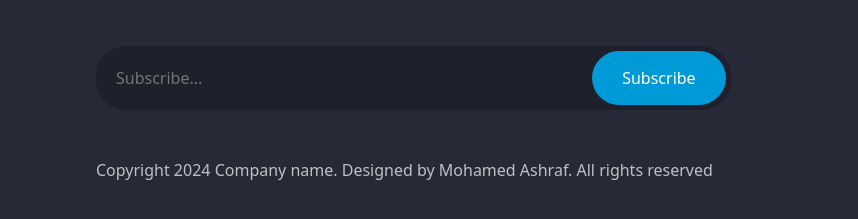
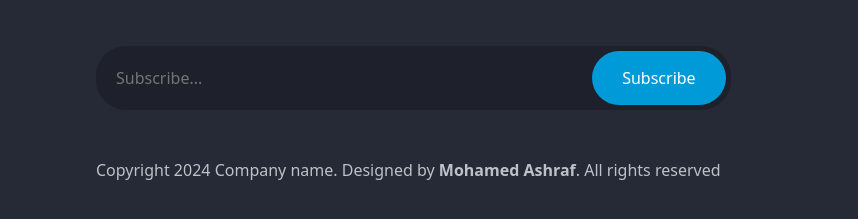
Before and after one commit to mhmdashrf/weather-app, a plain HTML site: page index.html in a window 1280 px wide. Shown: the part 733-952 px from the top of the page, 0-858 px from the left. Drawn offline with Linux system fonts and the light colour scheme.

Commit message:
Update index.html

```diff
--- a/index.html
+++ b/index.html
@@ -143,7 +143,7 @@
                                 <a href="#"><i class="fa-brands fa-pinterest"></i></a>
                             </div>
                         </div>
-                         <div class="pt-5 text-footer" >Copyright 2024 Company name. Designed by Mohamed Ashraf. All rights reserved</div>
+                         <div class="pt-5 text-footer" >Copyright 2024 Company name. Designed by <span class="fw-bolder">Mohamed Ashraf</span>. All rights reserved</div>
                     </div>
 
 
```
